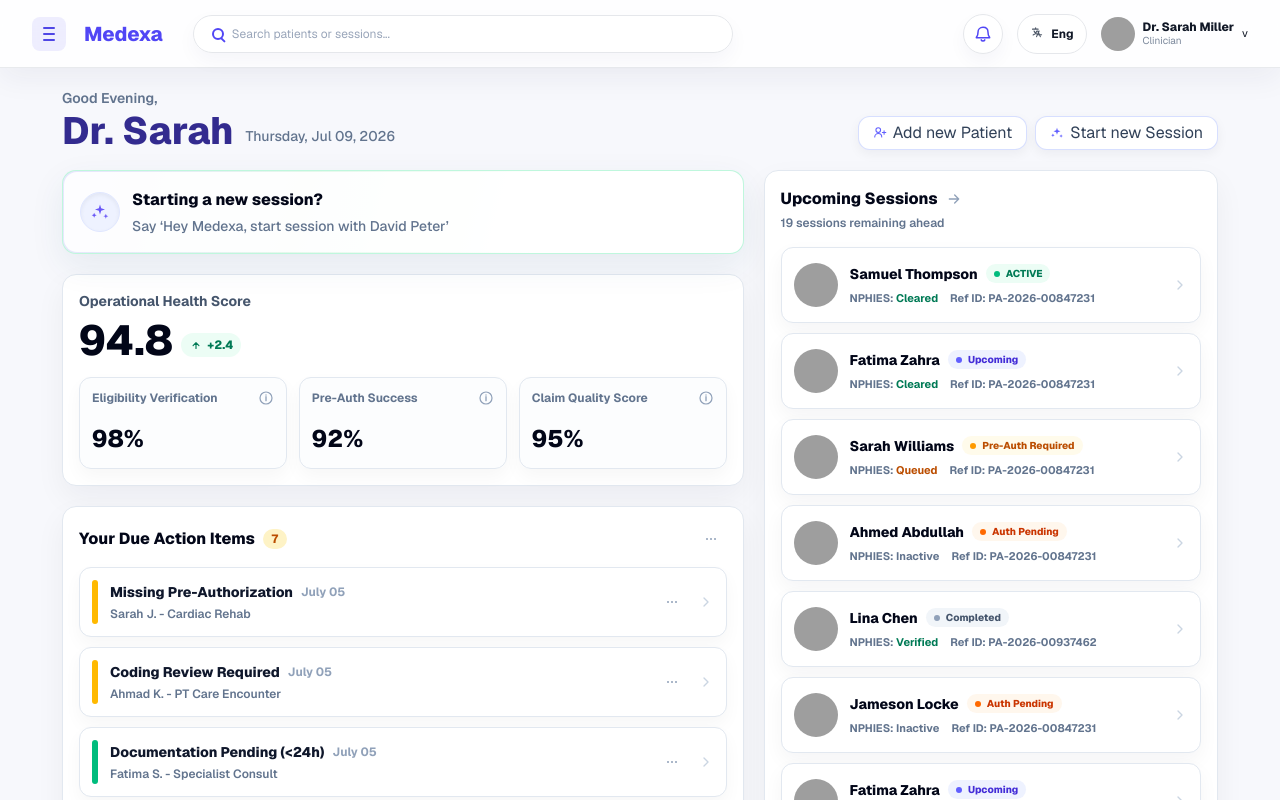
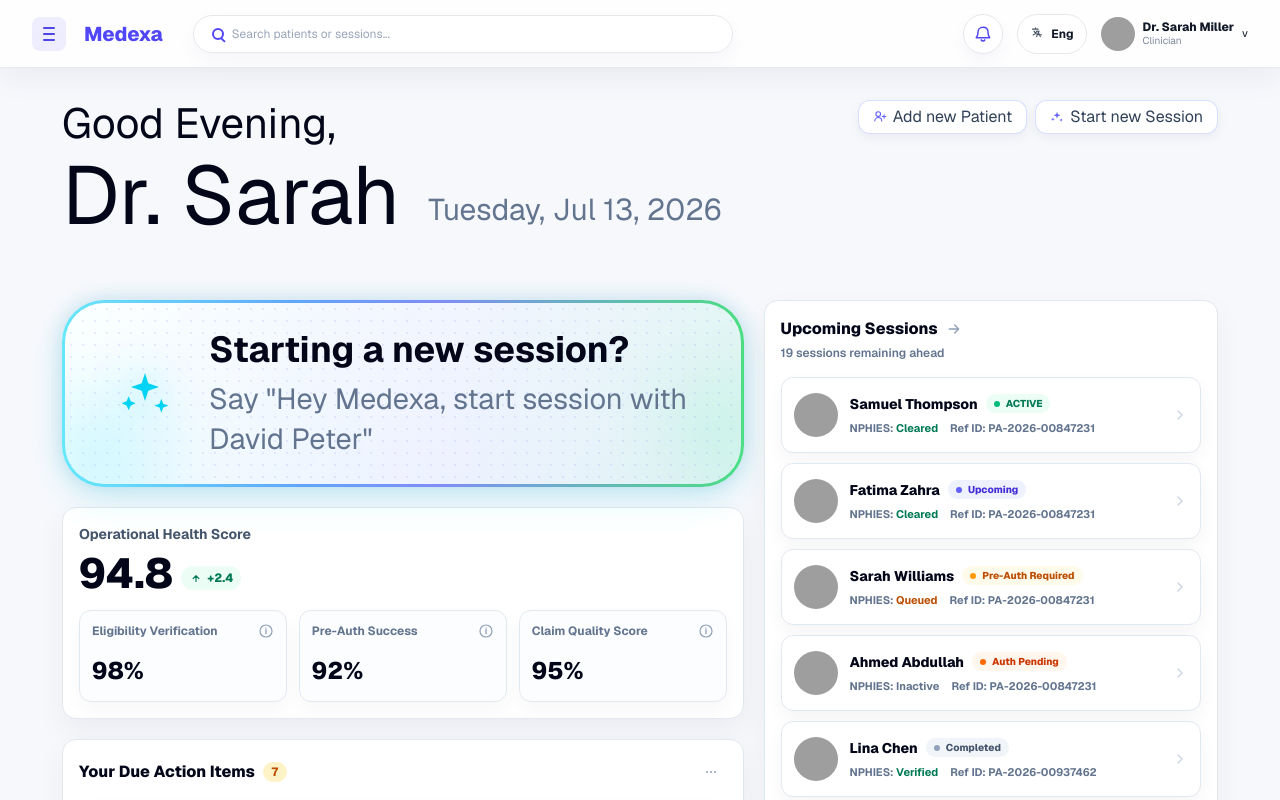
Before and after one commit to syedsaifshah786/medexa-gcc-frontend, a Next.js app: page /ambient-listening in a window 1280 px wide. Shown: the top 800 px of the page. Built offline with nearby package versions, Linux system fonts and the light colour scheme; grey boxes are pictures that could not be loaded.

Commit message:
Match GCC ambient hero with prototype

```diff
--- a/src/components/GCCAmbientDashboard.tsx
+++ b/src/components/GCCAmbientDashboard.tsx
@@ -93,16 +93,7 @@ export default function GCCAmbientDashboard() {
 
   const sessions = useMemo(() => [...createdSessions, ...dashboardSessions], [createdSessions]);
   const maxDob = useMemo(() => todayInputValue(), []);
-  const currentDate = useMemo(
-    () =>
-      new Intl.DateTimeFormat("en", {
-        weekday: "long",
-        month: "short",
-        day: "2-digit",
-        year: "numeric",
-      }).format(new Date()),
-    [],
-  );
+  const currentDate = "Tuesday, Jul 13, 2026";
 
   useEffect(() => {
     if (modalStep === "none") {
@@ -220,13 +211,13 @@ export default function GCCAmbientDashboard() {
   return (
     <div className="min-h-screen overflow-x-hidden bg-[radial-gradient(circle_at_50%_18%,rgba(224,231,255,0.5),transparent_34%),#f3f6fb] text-slate-900">
       <GCCHeader />
-      <main className="mx-auto w-full max-w-[1220px] px-4 pb-12 pt-5 sm:px-6 lg:px-8">
-        <section className="flex flex-col gap-4 sm:flex-row sm:items-end sm:justify-between">
+      <main className="mx-auto w-full max-w-[1220px] px-5 pb-12 pt-8 sm:px-7 lg:px-8">
+        <section className="flex flex-col gap-5 md:flex-row md:items-start md:justify-between">
           <div className="min-w-0">
-            <p className="text-sm font-semibold text-slate-500">Good Evening,</p>
-            <div className="mt-1 flex flex-wrap items-end gap-x-3 gap-y-1">
-              <h1 className="text-[34px] font-extrabold leading-none text-[#332b8f] sm:text-[38px]">Dr. Sarah</h1>
-              <p className="pb-1 text-sm font-medium text-slate-500" suppressHydrationWarning>
+            <p className="text-[38px] font-normal leading-[1.1] text-slate-950 sm:text-[42px]">Good Evening,</p>
+            <div className="mt-2 flex flex-col items-start gap-2 sm:flex-row sm:items-end sm:gap-7">
+              <h1 className="text-[48px] font-normal leading-none text-slate-950 sm:text-[72px] lg:text-[82px]">Dr. Sarah</h1>
+              <p className="pb-1 text-[22px] font-normal leading-tight text-slate-500 sm:pb-2 sm:text-[28px] lg:text-[30px]">
                 {currentDate}
               </p>
             </div>
@@ -252,7 +243,7 @@ export default function GCCAmbientDashboard() {
           </div>
         </section>
 
-        <div className="mt-5 grid grid-cols-1 gap-5 lg:grid-cols-[minmax(0,3fr)_minmax(330px,2fr)]">
+        <div className="mt-14 grid grid-cols-1 gap-5 lg:mt-16 lg:grid-cols-[minmax(0,3fr)_minmax(330px,2fr)]">
           <div className="min-w-0 space-y-5">
             <NewSessionCallout onStartSession={startNewSession} />
             <OperationalHealth />
@@ -367,17 +358,25 @@ function NewSessionCallout({ onStartSession }: { onStartSession: () => void }) {
     <button
       type="button"
       onClick={onStartSession}
-      className="group relative block w-full cursor-pointer overflow-hidden rounded-[14px] border border-emerald-200/70 bg-white p-[1px] text-left shadow-[0_12px_34px_rgba(27,75,98,0.08)] transition hover:-translate-y-0.5 hover:border-emerald-300/80 hover:shadow-[0_16px_38px_rgba(27,75,98,0.1)] active:translate-y-0 active:shadow-[0_8px_24px_rgba(27,75,98,0.08)]"
+      className="group relative block w-full cursor-pointer overflow-hidden rounded-[30px] bg-[linear-gradient(90deg,#67e8f9_0%,#60a5fa_35%,#818cf8_55%,#4ade80_100%)] p-[2px] text-left shadow-[0_12px_35px_rgba(34,211,238,0.18),0_0_18px_rgba(99,102,241,0.14),0_0_22px_rgba(74,222,128,0.12)] transition hover:-translate-y-0.5 hover:shadow-[0_16px_42px_rgba(34,211,238,0.22),0_0_24px_rgba(99,102,241,0.16),0_0_28px_rgba(74,222,128,0.15)] active:translate-y-0 sm:rounded-[42px] sm:p-[3px]"
       aria-label="Start a new Medexa session"
     >
-      <div className="absolute inset-0 bg-[linear-gradient(105deg,rgba(81,70,245,0.14),rgba(34,197,94,0.12),transparent_70%)]" />
-      <span className="relative flex items-center gap-3 rounded-[13px] bg-white/92 px-4 py-4 transition group-hover:bg-white">
-        <span className="grid size-10 shrink-0 place-items-center rounded-full border border-indigo-100 bg-indigo-50 text-indigo-600 shadow-inner transition group-hover:border-indigo-200">
-          <SparklesIcon className="size-5 animate-pulse" />
+      <span
+        className="relative flex min-h-[auto] items-center gap-5 rounded-[28px] px-6 py-6 transition sm:min-h-[166px] sm:gap-8 sm:rounded-[39px] sm:px-10 lg:px-12"
+        style={{
+          backgroundImage:
+            "radial-gradient(circle, rgba(99,102,241,0.12) 1px, transparent 1px), linear-gradient(135deg, rgba(255,255,255,0.98), rgba(239,246,255,0.9))",
+          backgroundSize: "12px 12px, 100% 100%",
+        }}
+      >
+        <span className="pointer-events-none absolute -bottom-10 -left-8 size-32 rounded-full bg-cyan-300/25 blur-2xl" aria-hidden="true" />
+        <span className="pointer-events-none absolute -right-10 bottom-0 size-28 rounded-full bg-emerald-300/20 blur-2xl" aria-hidden="true" />
+        <span className="relative grid size-14 shrink-0 place-items-center text-cyan-400 drop-shadow-[0_0_18px_rgba(34,211,238,0.55)] sm:size-16">
+          <SparklesIcon className="size-12 text-cyan-400 sm:size-14" />
         </span>
-        <span className="min-w-0">
-          <span className="block text-base font-extrabold text-slate-950">Starting a new session?</span>
-          <span className="mt-1 block text-sm font-medium text-slate-500">Say &lsquo;Hey Medexa, start session with David Peter&rsquo;</span>
+        <span className="relative min-w-0">
+          <span className="block text-[24px] font-bold leading-tight text-slate-950 sm:text-[34px] lg:text-[36px]">Starting a new session?</span>
+          <span className="mt-2 block text-[17px] font-normal leading-snug text-slate-500 sm:text-[27px] lg:text-[29px]">Say &quot;Hey Medexa, start session with David Peter&quot;</span>
         </span>
       </span>
     </button>
```
